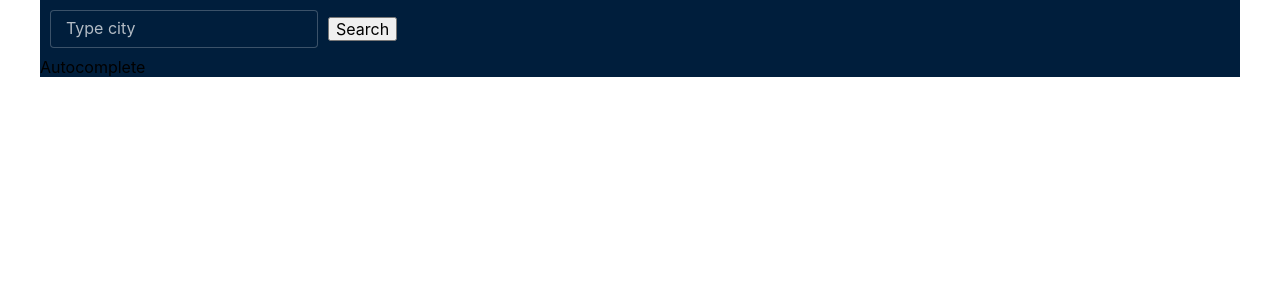
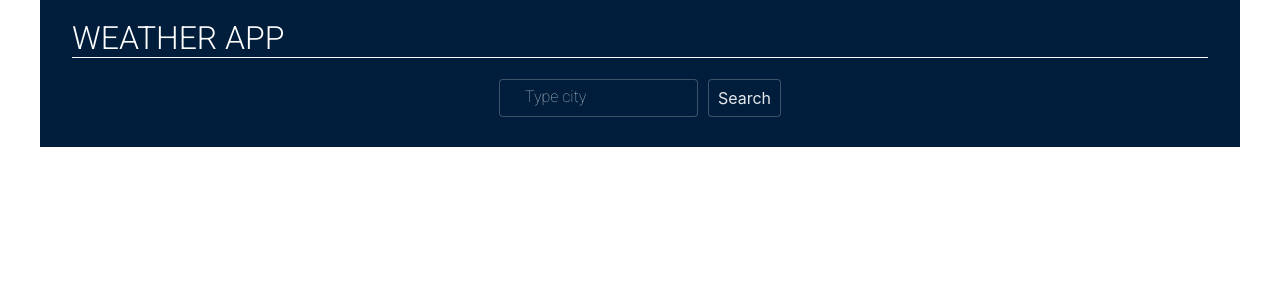
Before and after one commit to karolina-rachuta/Weather_react_app, a React (Create React App) app: page / in a window 1280 px wide. Shown: the top 300 px of the page. Built offline with nearby package versions, Linux system fonts and the light colour scheme.

Commit message:
styling chart

```diff
--- a/src/App.js
+++ b/src/App.js
@@ -1,5 +1,6 @@
-import React, { useState } from "react";
+import React, { useEffect, useState } from "react";
 
+import Header from "./components/Header";
 import SearchBar from './components/SearchBar';
 import Weather from './components/Weather';
 import WeatherForecastChart from './components/WeatherForecastChart';
@@ -11,6 +12,11 @@ function App() {
   const [searchValue, setSearchValue] = useState("");
   const [weatherData, setWeatherData] = useState({});
 
+  // useEffect(() => {
+  //   getWeather()
+  //     .catch((err) => console.error(err))
+  //   },  [handleSearch])
+
   async function handleSearch() {
     // nigdy nie dawac danych z inputa do URL!!
     const data = await getWeather(searchValue);
@@ -19,6 +25,7 @@ function App() {
   }
   return (
     <main className="App">
+      <Header />
       <SearchBar searchValue={searchValue} setSearchValue={setSearchValue} handleSearch={handleSearch}/>
      {!!Object.keys(weatherData).length && (
       <>
--- a/src/components/Autocomplete.jsx
+++ /dev/null
@@ -1,6 +0,0 @@
-import React from "react";
-function Autocomplete() {
-  return <div>Autocomplete</div>;
-}
-
-export default Autocomplete;
--- /dev/null
+++ b/src/components/Header.jsx
@@ -0,0 +1,9 @@
+import React from "react";
+function Header() {
+  return (
+    <div className="navbar">
+      <h1 className="navbar__hdl">Weather app</h1>
+    </div>
+  );
+}
+export default Header;
--- a/src/components/Search.jsx
+++ b/src/components/Search.jsx
@@ -19,6 +19,7 @@ function Search({ searchValue, setSearchValue, handleSearch }) {
 
   return (
     <div className="search" ref={searchRef}>
+      <div className="search__wrapper">
         <label className="search__lbl" htmlFor="search">
           Type city
         </label>
@@ -31,7 +32,10 @@ function Search({ searchValue, setSearchValue, handleSearch }) {
           onFocus={handleFocus}
           onBlur={handleBlur}
         />
-      <button className="search__btn" onClick={handleSearch}>Search</button>
+      </div>
+      <button className="search__btn" onClick={handleSearch}>
+        Search
+      </button>
     </div>
   );
 }
--- a/src/components/SearchBar.jsx
+++ b/src/components/SearchBar.jsx
@@ -1,12 +1,10 @@
 import React from "react";
 import Search from "./Search";
-import Autocomplete from "./Autocomplete";
 
 function SearchBar({ searchValue, setSearchValue, handleSearch }) {
   return (
     <>
       <Search searchValue={searchValue} setSearchValue={setSearchValue} handleSearch={handleSearch} />
-      <Autocomplete />
     </>
   );
 }
--- a/src/components/Weather.jsx
+++ b/src/components/Weather.jsx
@@ -15,12 +15,14 @@ function Weather({
   },
 }) {
   return (
-    <div style={{ color: "white" }}>
-      <h2>
+    <div className="weather-summary">
+      <h3 className="weather-summary__hdl">
         {name}, {country}
-      </h2>
+      </h3>
+      <h4>Today</h4>
+      <div className="weather-summary__details">
+        <img src={condition.icon} alt="Weather icon" />
         <p>{condition.text}</p>
-      <img src={condition.icon} alt="Weather icon" />
         <p>Temperature [C]: {temp_c}</p>
         <p>Feelslike temperature [C]: {feelslike_c}</p>
         <p>Rain [mm]: {precip_mm}</p>
@@ -30,6 +32,7 @@ function Weather({
         <p>Wind Speed [kph]: {wind_kph}</p>
         <p>UV: {uv}</p>
       </div>
+    </div>
   );
 }
 
--- a/src/components/WeatherForecastChart.jsx
+++ b/src/components/WeatherForecastChart.jsx
@@ -22,11 +22,11 @@ function WeatherForecastChart({ forecastWeather }) {
       <ReactECharts
         option={{
           legend: {
-            data: ["Max_Temperature", "Min_Temperature", "Precipitation"],
-            right: "10%",
-            bottom: "centre",
+            data: ["Max_Temp", "Min_Temp", "Rain"],
+            left: "center",
+            top: "0%",
             textStyle: {
-              fontSize: 12,
+              fontSize: 10,
               color: "white",
             },
           },
@@ -46,11 +46,11 @@ function WeatherForecastChart({ forecastWeather }) {
           yAxis: [
             {
               type: "value",
-              name: "Temperature",
+              name: "Temp, °C",
               max: Math.round(Math.max(...maxTemp) * 1.1),
               interval: 5,
               axisLabel: {
-                formatter: "{value} °C",
+                // formatter: "{value} °C",
                 fontSize: 12,
                 color: "white",
               },
@@ -58,14 +58,20 @@ function WeatherForecastChart({ forecastWeather }) {
                 color: "white",
               },
               splitLine: {
-                show: false,
+                show: true,
+                lineStyle: {
+                  color: '#ffffff',
+                  width: 0.1,
+                  type: 'solid' // Typ linii (możesz zmienić na 'dashed' lub inny)
+                }
               },
               position: "left",
-              offset: 20,
+              offset: 0,
             },
+
             {
               type: "value",
-              name: "Precipitation",
+              name: "Rain, mm",
               nameTextStyle: {
                 color: "white",
               },
@@ -73,7 +79,7 @@ function WeatherForecastChart({ forecastWeather }) {
               max: Math.round(Math.max(...precip) * 1.3),
               interval: 2,
               axisLabel: {
-                formatter: "{value} mm",
+                // formatter: "{value} mm",
                 fontSize: 12,
                 color: "white",
               },
@@ -81,12 +87,12 @@ function WeatherForecastChart({ forecastWeather }) {
                 show: false,
               },
               position: "right",
-              offset: 20,
+              offset: 0,
             },
           ],
           series: [
             {
-              name: "Max_Temperature",
+              name: "Max_Temp",
               data: maxTemp,
               type: "line",
               smooth: true,
@@ -97,15 +103,15 @@ function WeatherForecastChart({ forecastWeather }) {
               itemStyle: {
                 color: "red",
               },
-              tooltip: {
-                valueFormatter: function (value) {
-                  return value + " °C";
-                },
-              },
+              // tooltip: {
+              //   valueFormatter: function (value) {
+              //     return value + " °C";
+              //   },
+              // },
               yAxisIndex: 0,
             },
             {
-              name: "Min_Temperature",
+              name: "Min_Temp",
               data: minTemp,
               type: "line",
               smooth: true,
@@ -119,18 +125,18 @@ function WeatherForecastChart({ forecastWeather }) {
               yAxisIndex: 0,
             },
             {
-              name: "Precipitation",
+              name: "Rain",
               data: precip,
               type: "bar",
               barWidth: "10%",
               itemStyle: {
                 color: "blue",
               },
-              tooltip: {
-                valueFormatter: function (value) {
-                  return value + " mm";
-                },
-              },
+              // tooltip: {
+              //   valueFormatter: function (value) {
+              //     return value + " mm";
+              //   },
+              // },
               yAxisIndex: 1,
             },
           ],
--- a/src/styles/components.scss
+++ b/src/styles/components.scss
@@ -1,5 +1,28 @@
+.navbar {
+    width: 100%;
+    border-bottom: toRem(1px) solid #fff;
+    box-sizing: border-box;
+
+    &__hdl {
+        text-transform: uppercase;
+        font-family: 'Roboto', sans-serif;
+        font-weight: 300;
+        color: #fff;
+        margin: 0;
+    }
+}
+
 .search {
     position: relative;
+    color: #000;
+    display: flex;
+    align-items: center;
+    justify-content: center;
+    padding-top: toRem(11px);
+
+    &__wrapper {
+        position: relative;
+    }
 
     &__lbl {
         color: rgba(255, 255, 255, 0.7);
@@ -10,13 +33,17 @@
         font-size: toRem(16px);
         transition: all 400ms;
         padding: toRem(2px) toRem(6px);
+        font-family: 'Roboto', sans-serif;
+        font-weight: 100;
     }
 
     &:hover,
     &.focus {
         .search__lbl {
             font-size: toRem(8px);
-            top: toRem(6px);
+            top: toRem(4px);
+            border-radius: toRem(2px);
+            background-color: rgb(0, 30, 60);
         }
     }
 
@@ -26,10 +53,55 @@
         border: toRem(1px) solid rgba(255, 255, 255, 0.23);
         background-color: rgb(0, 30, 60);
         margin: toRem(10px);
+        margin-left: 0;
         color: rgba(255, 255, 255, 0.9);
+        font-weight: 500;
+        outline: toRem(2px) rgba(255, 255, 255, 0.9);
+        font-family: 'Roboto', sans-serif;
+        font-weight: 300;
     }
+
+    &__btn {
+        padding: toRem(9px);
+        border-radius: toRem(4px);
+        border: toRem(1px) solid rgba(255, 255, 255, 0.23);
+        background-color: rgb(0, 30, 60);
+        color: rgba(255, 255, 255, 0.9);
+
+        &:hover {
+            background-color: rgb(114, 114, 114);
+            transition: all 200ms;
+        }
+    }
+}
+
+.weather-summary {
+    color: rgba(255, 255, 255, 0.9);
+    font-family: 'Roboto', sans-serif;
+    font-weight: 300;
+
+    &__hdl {
+        font-weight: 300;
+    }
+
+    &__details {}
 }
 
 .chart__box {
     width: 100%;
+    // max-width: toRem(1200px);
+    display: flex;
+    flex-direction: column;
+    align-items: center;
+    // padding-right: toRem(20px);
+    // padding-left: toRem(20px);
+    box-sizing: border-box;
+    margin: auto;
+    margin-top: 50px;
+
+    &>div {
+        width: 100%;
+        box-sizing: border-box;
+    }
+
 }
--- a/src/styles/layout.scss
+++ b/src/styles/layout.scss
@@ -1,6 +1,22 @@
+* {
+    margin: 0;
+    padding: 0;
+    box-sizing: border-box;
+}
+
 .App {
     width: 100%;
     max-width: toRem(1200px);
     margin: auto;
     background-color: rgb(0, 30, 60);
+    padding: 20px;
+    // display: flex;
+    // flex-direction: column;
+    // justify-content: center;
+    // gap: toRem(50px);
+
+    @media only screen and (max-width: toRem(1280px)) {
+        padding-left: toRem(32px);
+        padding-right: toRem(32px);
+    }
 }
```
Also changed, not shown: public/manifest.json. Lines whose indentation alone changed are shown as unchanged.
